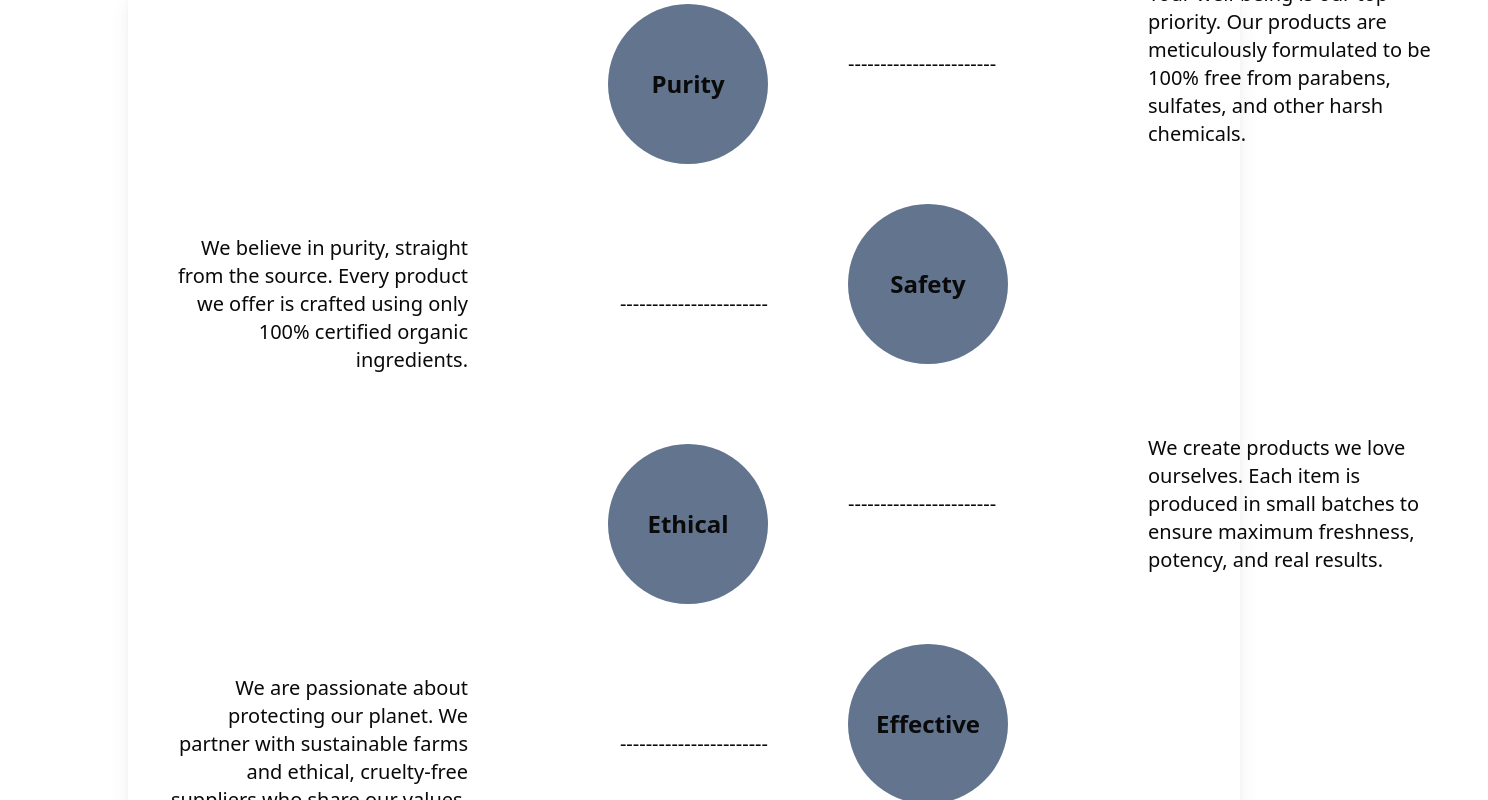
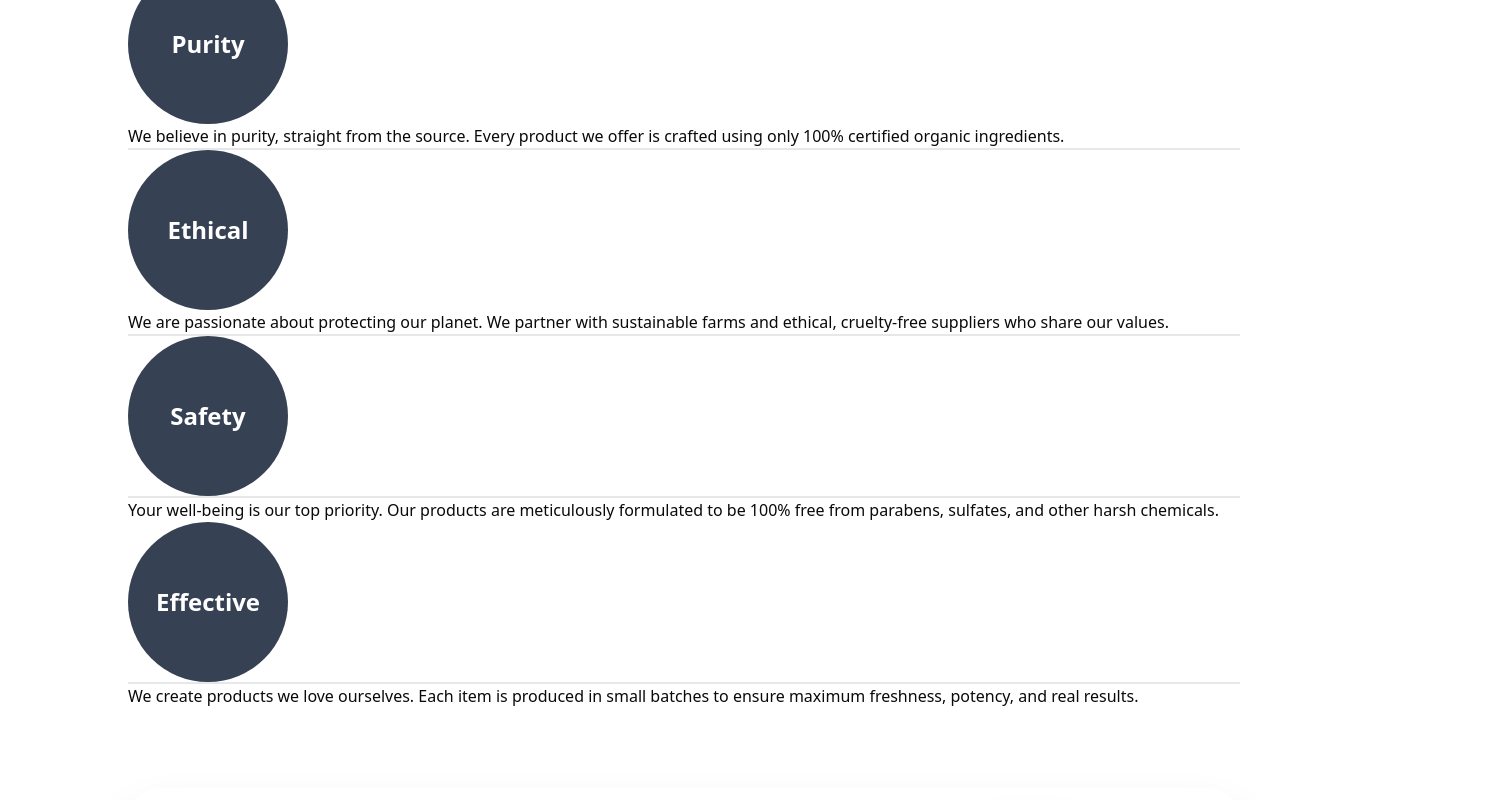
Before and after one commit to Abbas334900/BK_Organics, a React (Vite) app: page /about in a window 1280 px wide. Shown: the part 1260-2060 px from the top of the page, 1488 px wide, since content can reach past the window. Built offline with nearby package versions, Linux system fonts and the light colour scheme.

Commit message:
Making About Responsive

```diff
--- a/src/App.css
+++ b/src/App.css
@@ -1,9 +1,84 @@
 @import "tailwindcss";
 @import "tw-animate-css";
-
+/* @tailwind base; */
+@tailwind utilities;
+@tailwind utilities;
 
 @layer utilities {
   .gradient-title {
     @apply bg-gradient-to-r from-gray-800 to-gray-300 text-transparent bg-clip-text;
   }
+timeline-container {
+    @apply flex flex-col sm:flex-row shadow-xl rounded-3xl mb-20 bg-white;
+  }
+
+  /* --- Timeline Columns --- */
+  .timeline-column {
+    /* Each column is full-width on mobile, then 50% on 'sm' and up */
+    @apply w-full sm:w-1/2 p-4 md:p-10;
+  }
+
+  /* --- Reusable Item Parts --- */
+  .timeline-circle {
+    /* Responsive circle size, themed for BK Organics */
+    @apply w-24 h-24 md:w-32 lg:w-40 md:h-32 lg:h-40 bg-gray-700 text-white rounded-full text-center flex justify-center items-center text-xl md:text-2xl font-bold;
+  }
+
+  .timeline-text {
+    /* Text styles, full-width on mobile for readability */
+    @apply w-full sm:w-2/3 text-lg md:text-xl text-gray-700 flex items-center;
+  }
+
+  .timeline-connector-wrap {
+    /* The wrapper for the connector line, hidden on mobile */
+    @apply hidden sm:flex w-1/3 items-center;
+  }
+
+  .timeline-connector-line {
+    @apply w-full h-0.5 bg-gray-200;
+  }
+
+
+  /* --- Left Column Specifics --- */
+  .timeline-item-left {
+    /* Stacks circle, then text on mobile */
+    @apply flex flex-col;
+  }
+  .timeline-item-left .timeline-circle-wrap {
+    /* Aligns circle left on mobile, right on desktop */
+    @apply flex justify-start sm:justify-end;
+  }
+  .timeline-item-left .timeline-text-wrap {
+    /* Text is first on mobile, second on desktop */
+    @apply flex flex-col sm:flex-row justify-between mt-4;
+  }
+  .timeline-item-left .timeline-text {
+    /* Aligns text left on mobile, right on desktop */
+    @apply text-left sm:text-right;
+  }
+  .timeline-item-left .timeline-connector-wrap {
+    /* Aligns connector line to the right */
+    @apply sm:justify-end order-first sm:order-last;
+  }
+
+  /* --- Right Column Specifics --- */
+  .timeline-item-right {
+    /* On mobile, shows circle first, then text */
+    @apply flex flex-col;
+  }
+  .timeline-item-right .timeline-circle-wrap {
+    /* Circle is always aligned left */
+    @apply flex justify-start;
+  }
+  .timeline-item-right .timeline-text-wrap {
+    @apply flex flex-col sm:flex-row justify-between mt-4;
+  }
+  .timeline-item-right .timeline-text {
+    /* Text is always aligned left */
+    @apply text-left;
+  }
+  .timeline-item-right .timeline-connector-wrap {
+    /* Aligns connector line to the left */
+    @apply sm:justify-start;
+  }
 }
--- a/src/Routes/About.jsx
+++ b/src/Routes/About.jsx
@@ -31,49 +31,74 @@ const About = () => {
 
 
             <h1 className='flex flex-col items-center justify-center gradient-title text-2xl font-extrabold sm:text-4xl lg:text-6xl tracking-tight mt-30'>Why US?</h1>
-            <div className='flex shadow-xl rounded-4xl mb-20'>
+            <div className='timeline-container'>
     {/* Left Column */}
-                <div className=' w-50 inline-block sm:w-170'>
+    <div className='timeline-column-left'>
 
         {/* Item 1: Purity */}
-                    <div className='flex justify-end p-10'>
-                        <div className='w-25 h-25 md:w-40 md:h-40 bg-slate-500 rounded-full text-center flex justify-center items-center text-2xl font-bold'>Purity</div>
+        <div>
+            <div className='timeline-left-circle-wrap'>
+                <div className='timeline-circle'>Purity</div>
             </div>
-                    <div className='flex justify-between p-10'>
-                        <div className=' w-80 h-30 flex text-right items-center text-xl'>We believe in purity, straight from the source. Every product we offer is crafted using only 100% certified organic ingredients.</div>
-                        <div className=' w-80 h-30 flex justify-end items-center text-xl'>-----------------------</div>
+            <div className='timeline-left-text-wrap'>
+                <div className='timeline-left-text'>
+                    We believe in purity, straight from the source. Every product we offer is crafted using only 100% certified organic ingredients.
+                </div>
+                <div className='timeline-left-connector'>
+                    <div className="timeline-connector-line"></div>
+                </div>
+            </div>
         </div>
 
         {/* Item 3: Ethical */}
-                    <div className='flex justify-end p-10'>
-                        <div className='w-25 h-25 md:w-40 md:h-40 bg-slate-500 rounded-full text-center flex justify-center items-center text-2xl font-bold'>Ethical</div>
+        <div>
+            <div className='timeline-left-circle-wrap'>
+                <div className='timeline-circle'>Ethical</div>
             </div>
-                    <div className='flex justify-between p-10'>
-                        <div className=' w-80 h-30 flex text-right items-center text-xl'>We are passionate about protecting our planet. We partner with sustainable farms and ethical, cruelty-free suppliers who share our values.</div>
-                        <div className=' w-80 h-30 flex justify-end items-center text-xl'>-----------------------</div>
+            <div className='timeline-left-text-wrap'>
+                <div className='timeline-left-text'>
+                    We are passionate about protecting our planet. We partner with sustainable farms and ethical, cruelty-free suppliers who share our values.
+                </div>
+                <div className='timeline-left-connector'>
+                    <div className="timeline-connector-line"></div>
+                </div>
+            </div>
         </div>
     </div>
 
     {/* Right Column */}
-                <div className='w-170 inline-block'>
+    <div className='timeline-column-right'>
 
         {/* Item 2: Safety */}
-                    <div className='flex justify-between p-10'>
-                        <div className=' w-80 h-30 flex justify-start items-center text-xl'>-----------------------</div>
-                        <div className=' w-80 h-30 flex text-start items-center text-xl'>Your well-being is our top priority. Our products are meticulously formulated to be 100% free from parabens, sulfates, and other harsh chemicals.</div>
+        <div className='timeline-right-item'>
+            <div className='timeline-right-circle-wrap'>
+                <div className='timeline-circle'>Safety</div>
             </div>
-                    <div className='flex justify-start p-10'>
-                        <div className='w-25 h-25 md:w-40 md:h-40 bg-slate-500 rounded-full text-center flex justify-center items-center text-2xl font-bold'>Safety</div>
+            <div className='timeline-right-text-wrap'>
+                <div className='timeline-right-connector'>
+                    <div className="timeline-connector-line"></div>
+                </div>
+                <div className='timeline-right-text'>
+                    Your well-being is our top priority. Our products are meticulously formulated to be 100% free from parabens, sulfates, and other harsh chemicals.
+                </div>
+            </div>
         </div>
 
         {/* Item 4: Effective */}
-                    <div className='flex justify-between p-10'>
-                        <div className=' w-80 h-30 flex justify-start items-center text-xl'>-----------------------</div>
-                        <div className=' w-80 h-30 flex text-start items-center text-xl'>We create products we love ourselves. Each item is produced in small batches to ensure maximum freshness, potency, and real results.</div>
+        <div className='timeline-right-item'>
+            <div className='timeline-right-circle-wrap'>
+                <div className='timeline-circle'>Effective</div>
             </div>
-                    <div className='flex justify-start p-10'>
-                        <div className='w-25 h-25 md:w-40 md:h-40 bg-slate-500 rounded-full text-center flex justify-center items-center text-2xl font-bold'>Effective</div>
+            <div className='timeline-right-text-wrap'>
+                <div className='timeline-right-connector'>
+                    <div className="timeline-connector-line"></div>
                 </div>
+                <div className='timeline-right-text'>
+                    We create products we love ourselves. Each item is produced in small batches to ensure maximum freshness, potency, and real results.
+                </div>
+            </div>
+        </div>
+
     </div>
 </div>
 
```
Lines whose indentation alone changed are shown as unchanged.
